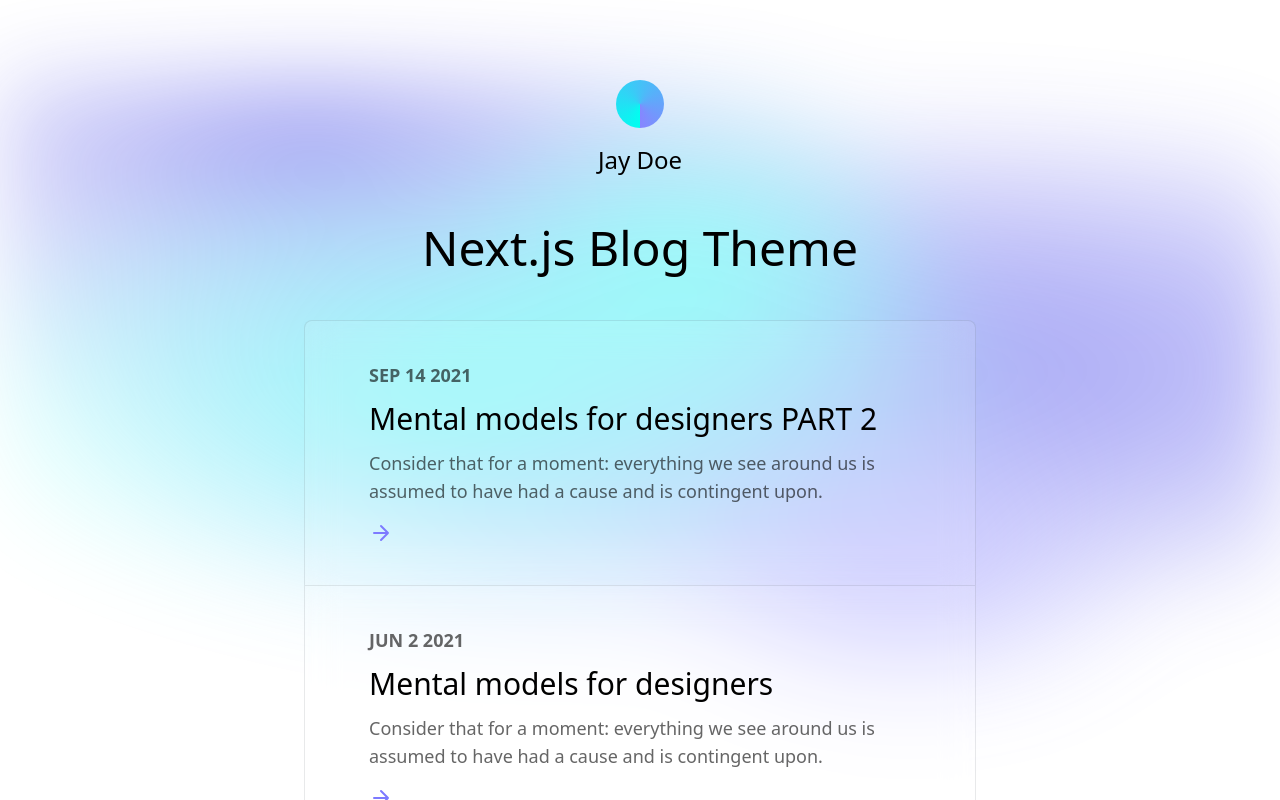
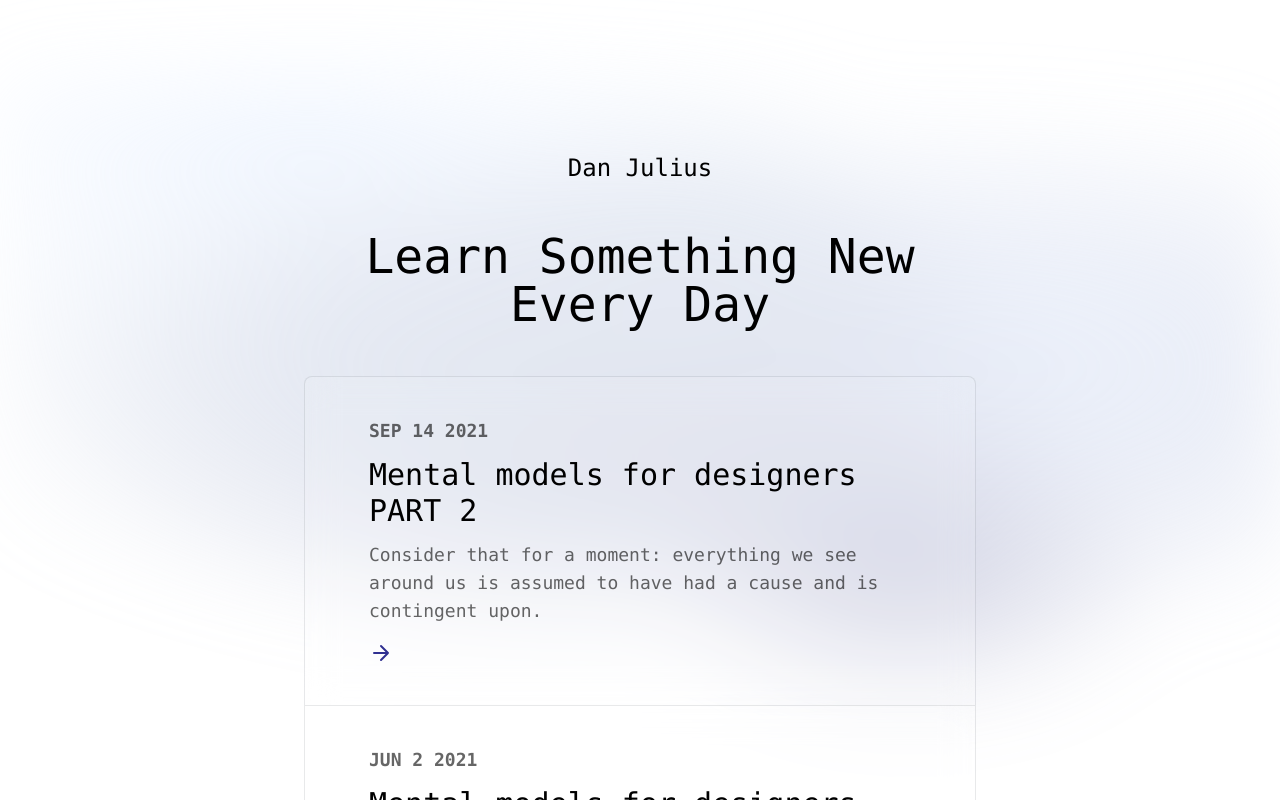
Before and after one commit to danj/learnings_blog, a Next.js app: page / in a window 1280 px wide. Shown: the top 800 px of the page. Built offline with nearby package versions, Linux system fonts and the light colour scheme.

Commit message:
customize theme

```diff
--- a/components/Header.js
+++ b/components/Header.js
@@ -1,9 +1,10 @@
 import Link from 'next/link';
+import DNJ from './dnj';
 
 export default function Header({ name }) {
   return (
     <header className="pt-20 pb-12">
-      <div className="w-12 h-12 rounded-full block mx-auto mb-4 bg-gradient-conic from-gradient-3 to-gradient-4" />
+        <DNJ/>
       <p className="text-2xl dark:text-white text-center">
         <Link href="/">
           <a>{name}</a>
--- /dev/null
+++ b/components/dnj.js
@@ -0,0 +1,9 @@
+export default function DNJ() {
+    return (
+        <svg viewBox="0 0 400 200" xmlns="http://www.w3.org/2000/svg">
+        {/*//     <text x="0" y="0" fontWeight="bolder">*/}
+        {/*//         DNJ*/}
+        {/*//     </text>*/}
+        </svg>
+    );
+}
--- a/themes.js
+++ b/themes.js
@@ -44,6 +44,15 @@
       'gradient-4': '#FFCC81',
     },
   },
+  blackandwhite: {
+    colors: {
+      primary: '#303091',
+        'gradient-1': '#8e92bb',
+        'gradient-2': '#dbe9ff',
+        'gradient-3': '#bfcbe1',
+        'gradient-4': '#91b1ce',
+  },
+},
 };
 
 exports.FONT_THEMES = {
--- a/utils/global-data.js
+++ b/utils/global-data.js
@@ -1,13 +1,13 @@
 export const getGlobalData = () => {
   const name = process.env.BLOG_NAME
     ? decodeURI(process.env.BLOG_NAME)
-    : 'Jay Doe';
+    : 'Dan Julius';
   const blogTitle = process.env.BLOG_TITLE
     ? decodeURI(process.env.BLOG_TITLE)
-    : 'Next.js Blog Theme';
+    : 'Learn Something New Every Day';
   const footerText = process.env.BLOG_FOOTER_TEXT
     ? decodeURI(process.env.BLOG_FOOTER_TEXT)
-    : 'All rights reserved.';
+    : 'Always be Learning.';
 
   return {
     name,
```
Also changed, not shown: utils/tailwind-preset.js.
